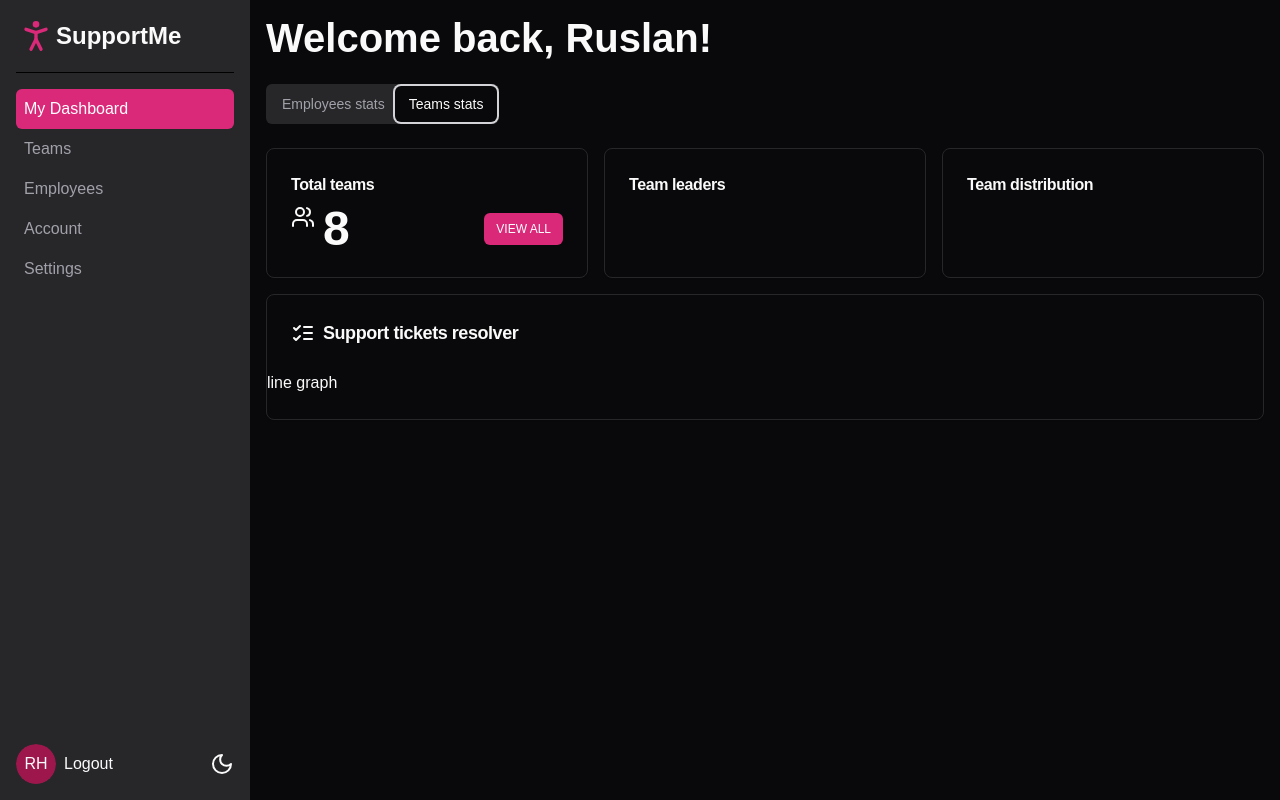
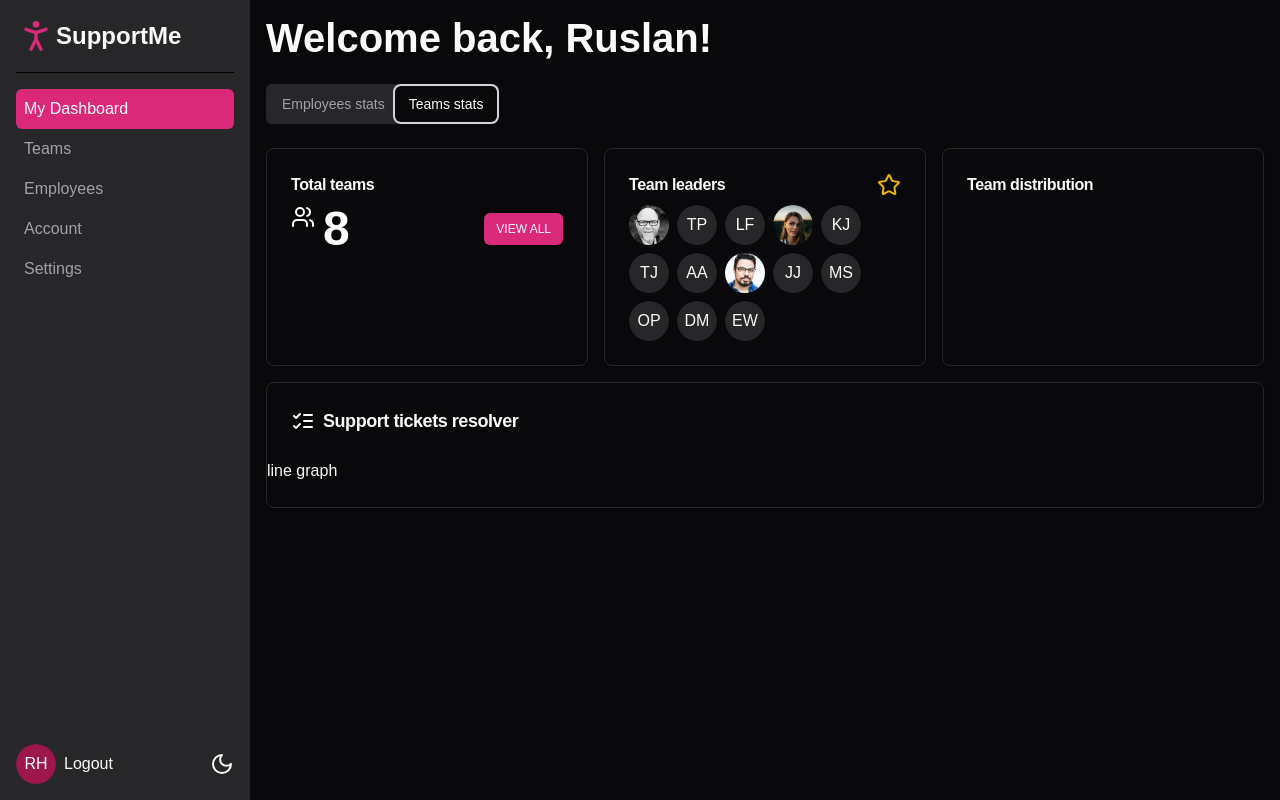
Before and after one commit to Hruchman-Ruslan/shadcn-ui, a Next.js app: page /dashboard in a window 1280 px wide. Both pictures are taken after a click on the tab "Teams stats". Built offline with nearby package versions, Linux system fonts and the light colour scheme.

Commit message:
feat: teams leaders card content

```diff
--- a/app/dashboard/components/teams/teams-stats.tsx
+++ b/app/dashboard/components/teams/teams-stats.tsx
@@ -1,7 +1,76 @@
+import { Avatar, AvatarFallback } from '@/components/ui/avatar'
 import { Button } from '@/components/ui/button'
 import { Card, CardContent, CardHeader, CardTitle } from '@/components/ui/card'
-import { ListChecksIcon, UsersIcon } from 'lucide-react'
+import { ListChecksIcon, StarIcon, UsersIcon } from 'lucide-react'
 import Link from 'next/link'
+import Image from 'next/image'
+import cm from '@/public/images/cm.jpg'
+import rl from '@/public/images/rl.jpg'
+import tf from '@/public/images/tf.jpg'
+import {
+	Tooltip,
+	TooltipContent,
+	TooltipProvider,
+	TooltipTrigger,
+} from '@/components/ui/tooltip'
+
+const teamLeaders = [
+	{
+		firstName: 'Colin',
+		lastName: 'Murray',
+		avatar: cm,
+	},
+	{
+		firstName: 'Tom',
+		lastName: 'Phillips',
+	},
+	{
+		firstName: 'Liam',
+		lastName: 'Fuentes',
+	},
+	{
+		firstName: 'Tina',
+		lastName: 'Fey',
+		avatar: tf,
+	},
+	{
+		firstName: 'Katie',
+		lastName: 'Johnson',
+	},
+	{
+		firstName: 'Tina',
+		lastName: 'Jones',
+	},
+	{
+		firstName: 'Amy',
+		lastName: 'Adams',
+	},
+	{
+		firstName: 'Ryan',
+		lastName: 'Lopez',
+		avatar: rl,
+	},
+	{
+		firstName: 'Jenny',
+		lastName: 'Jones',
+	},
+	{
+		firstName: 'Michael',
+		lastName: 'Scott',
+	},
+	{
+		firstName: 'Olivia',
+		lastName: 'Parker',
+	},
+	{
+		firstName: 'David',
+		lastName: 'Miller',
+	},
+	{
+		firstName: 'Emma',
+		lastName: 'Watson',
+	},
+]
 
 export default function TeamsStats() {
 	return (
@@ -25,9 +94,38 @@ export default function TeamsStats() {
 				</Card>
 				<Card>
 					<CardHeader className='pb-2'>
-						<CardTitle className='text-base'>Team leaders</CardTitle>
+						<CardTitle className='text-base flex justify-between items-center'>
+							<span>Team leaders</span>
+							<StarIcon className='text-yellow-500' />
+						</CardTitle>
 					</CardHeader>
-					<CardContent></CardContent>
+					<CardContent className='flex flex-wrap gap-2'>
+						{teamLeaders.map(teamLeader => (
+							<TooltipProvider
+								key={`${teamLeader.firstName}${teamLeader.lastName}`}
+							>
+								<Tooltip>
+									<TooltipTrigger asChild>
+										<Avatar>
+											{!!teamLeader.avatar && (
+												<Image
+													src={teamLeader.avatar}
+													alt={`${teamLeader.firstName} ${teamLeader.lastName} avatar`}
+												/>
+											)}
+											<AvatarFallback>
+												{teamLeader.firstName[0]}
+												{teamLeader.lastName[0]}
+											</AvatarFallback>
+										</Avatar>
+									</TooltipTrigger>
+									<TooltipContent>
+										{teamLeader.firstName} {teamLeader.lastName}
+									</TooltipContent>
+								</Tooltip>
+							</TooltipProvider>
+						))}
+					</CardContent>
 				</Card>
 				<Card>
 					<CardHeader className='pb-2'>
```
